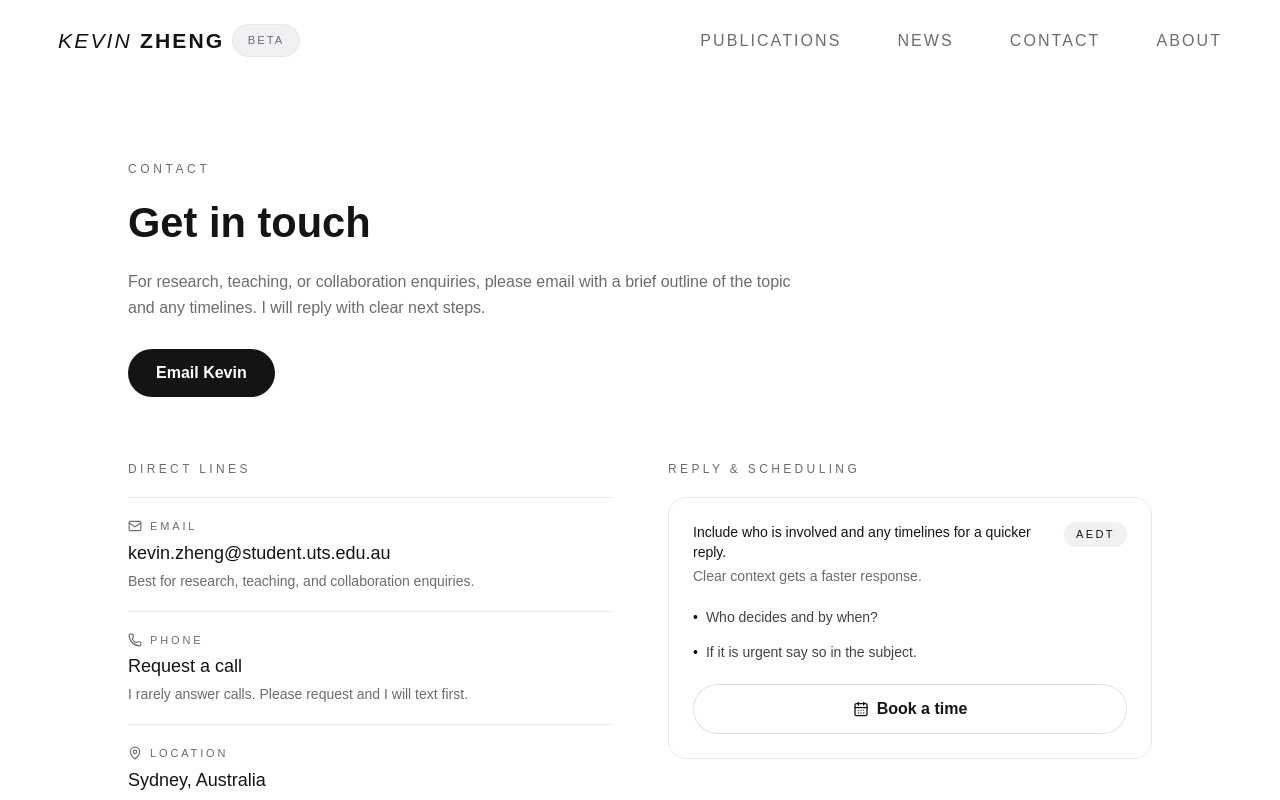
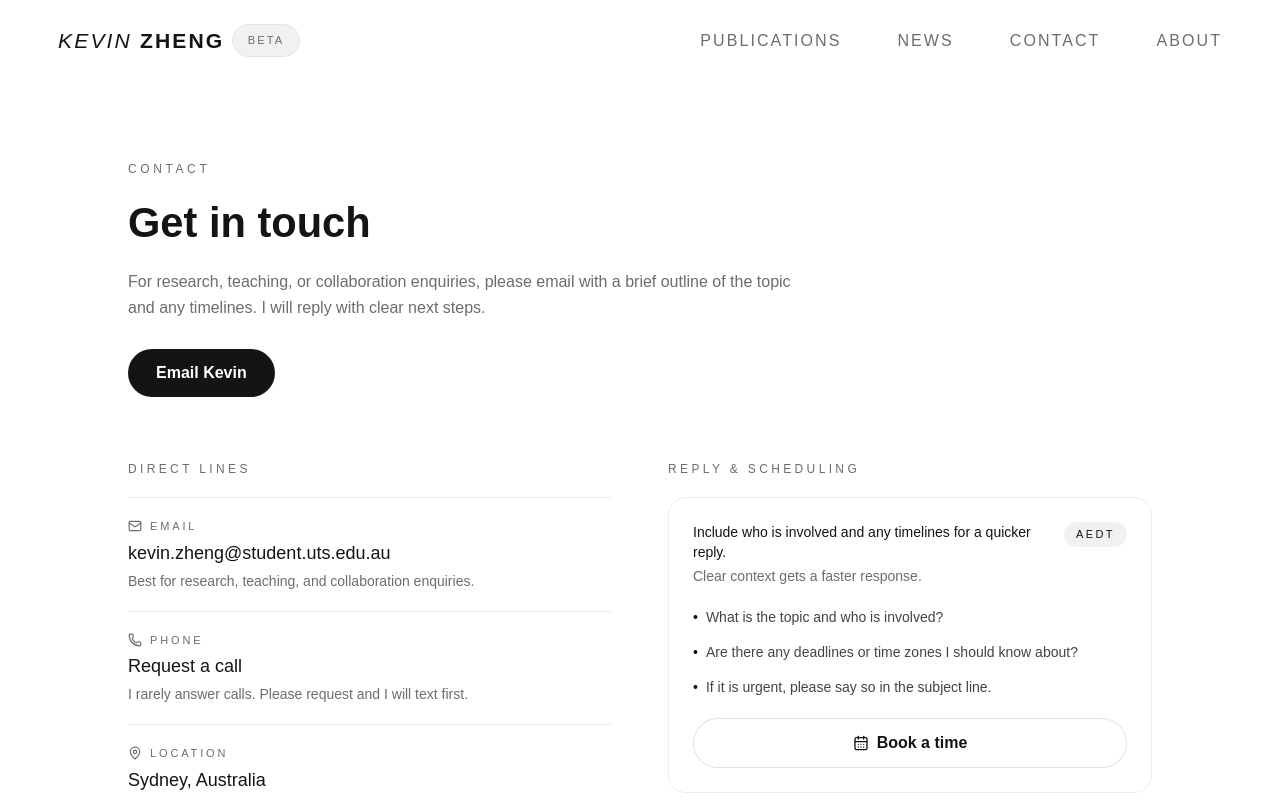
Before and after one commit to kyxzhe/kyxzhe.github.io, a Next.js app: page /contact in a window 1280 px wide. Shown: the top 800 px of the page. Built offline with nearby package versions, Linux system fonts and the light colour scheme.

Commit message:
chore: refresh reply notes

```diff
--- a/src/app/contact/page.tsx
+++ b/src/app/contact/page.tsx
@@ -11,8 +11,9 @@ import { GoogleScholarIcon, OrcidIcon } from "@/components/icons/AcademicIcons";
 import ContactModal from "@/components/ContactModal";
 
 const replyNotes = [
-  "Who decides and by when?",
-  "If it is urgent say so in the subject.",
+  "What is the topic and who is involved?",
+  "Are there any deadlines or time zones I should know about?",
+  "If it is urgent, please say so in the subject line.",
 ];
 
 const collaborationAreas = [
```
